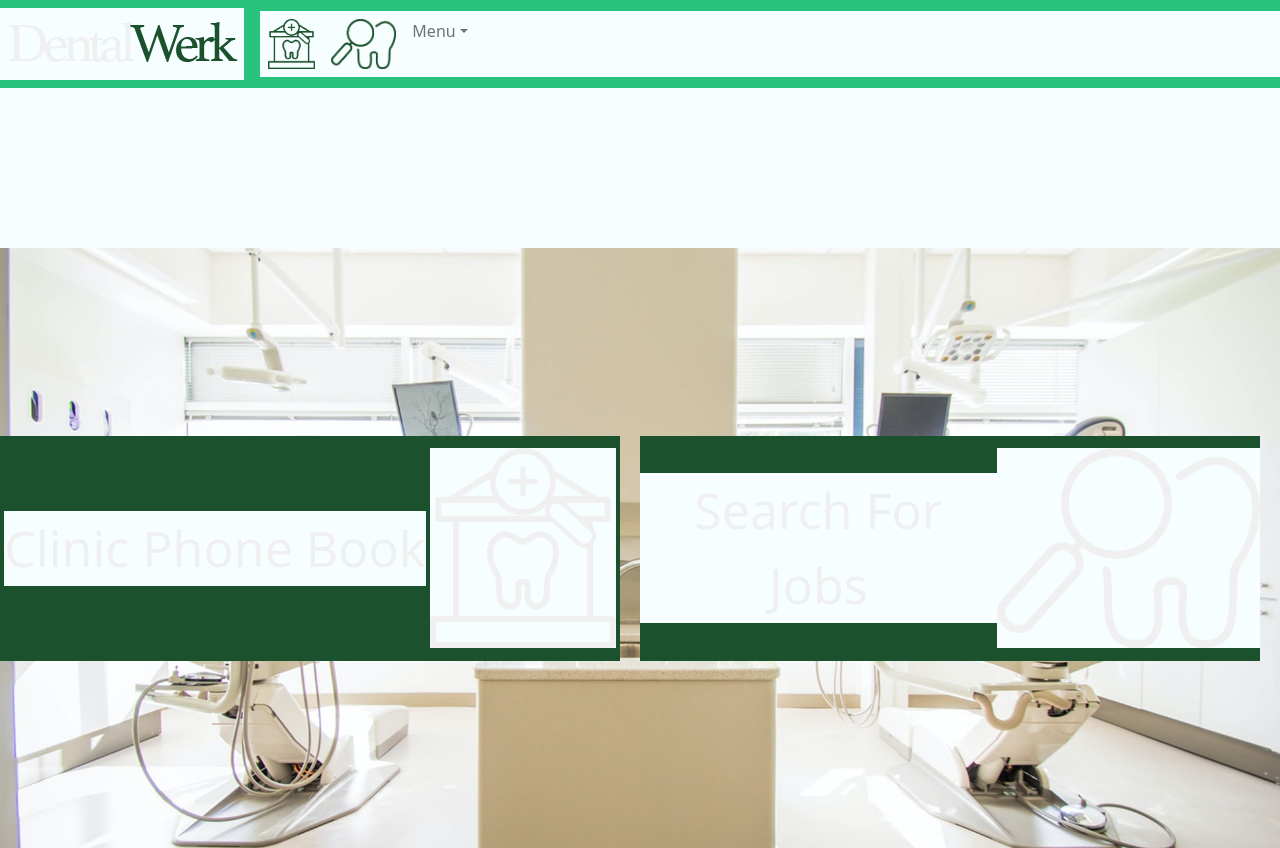
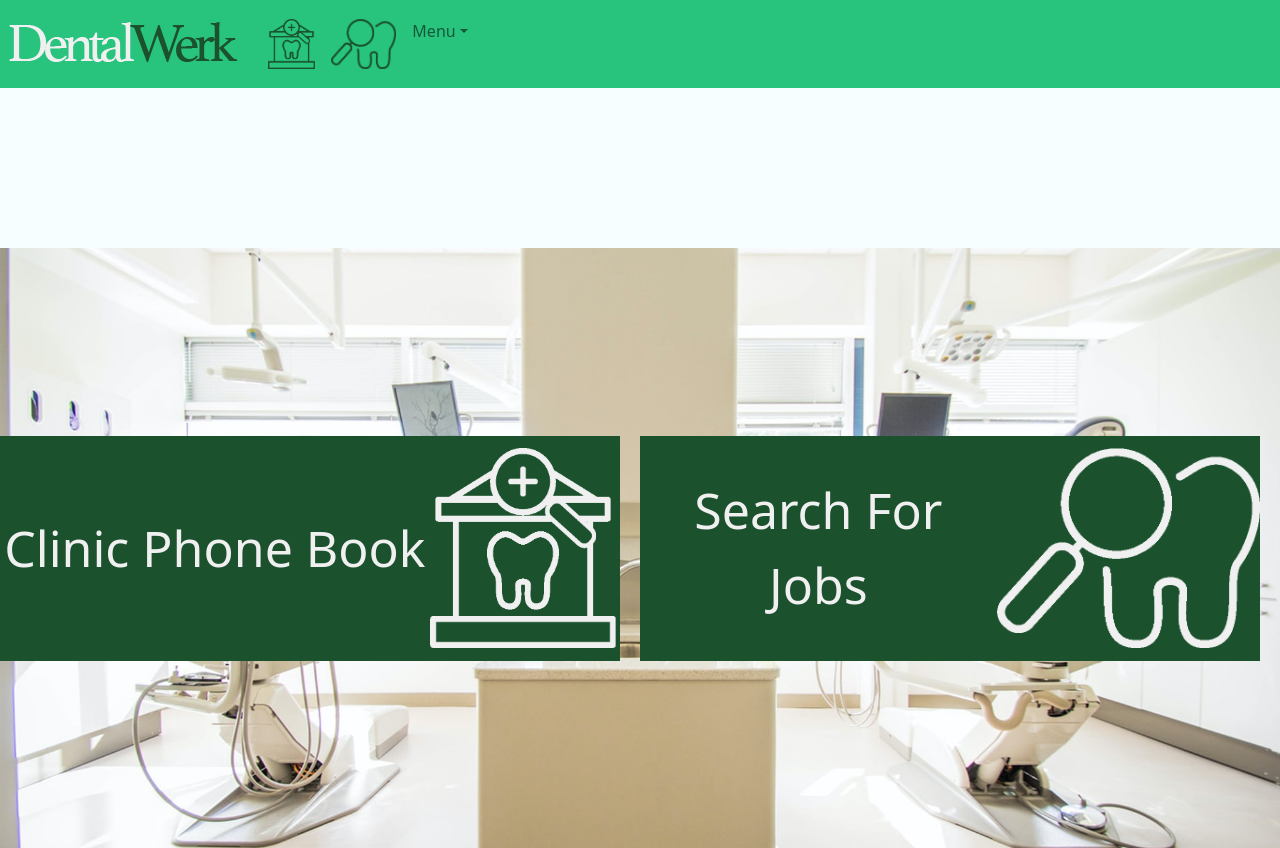
Before and after one commit to theMVPshop/nt03, a React (Create React App) app in the folder client/: page / in a window 1280 px wide. Built offline with nearby package versions, Linux system fonts and the light colour scheme.

Commit message:
Added Search form component to router.js

```diff
--- a/client/src/Router.js
+++ b/client/src/Router.js
@@ -1,11 +1,13 @@
 import React from 'react';
 import { Switch, Route } from 'react-router';
 import Landing from '../src/components/Landing';
+import SearchForm from '../src/components/SearchForm';
 
 function Router() {
   return (
     <Switch>
       <Route exact path='/' component={Landing}></Route>
+      <Route path='/job-search' component={SearchForm}></Route>
     </Switch>
   );
 }
--- a/client/src/css/App.css
+++ b/client/src/css/App.css
@@ -5,9 +5,10 @@
   --primary-green: #28c47d;
   --secondary-green: #1b512d;
   --text-color: #f0f0f0;
+  --background: #f6feff;
 }
 * {
-  background-color: #f6feff;
+  /* background-color: #f6feff; */
   margin: 0;
   padding: 0;
   text-decoration: none;
@@ -15,6 +16,10 @@
   /* font-family: "Roboto", san-serf; */
   font-weight: 400;
   box-sizing: border-box;
+}
+
+body {
+  background-color: var(--background);
 }
 
 .button {
```
